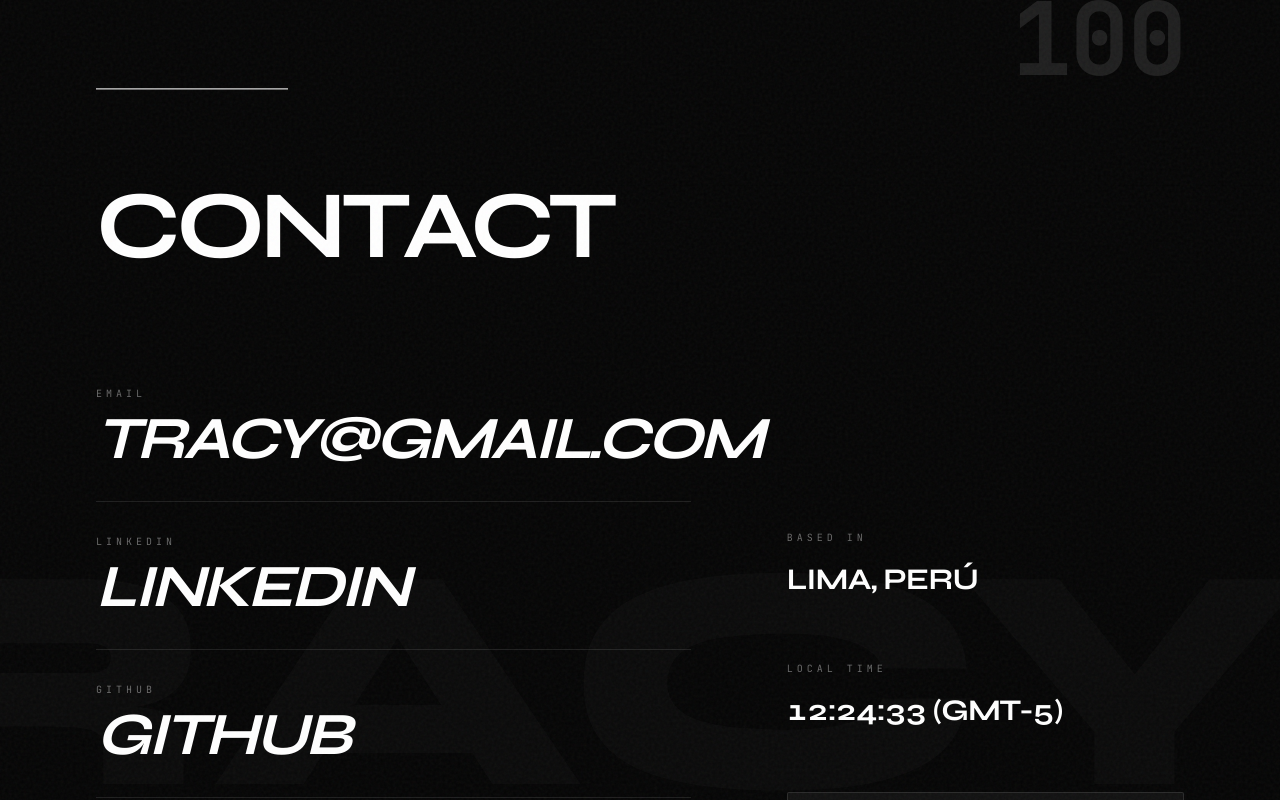
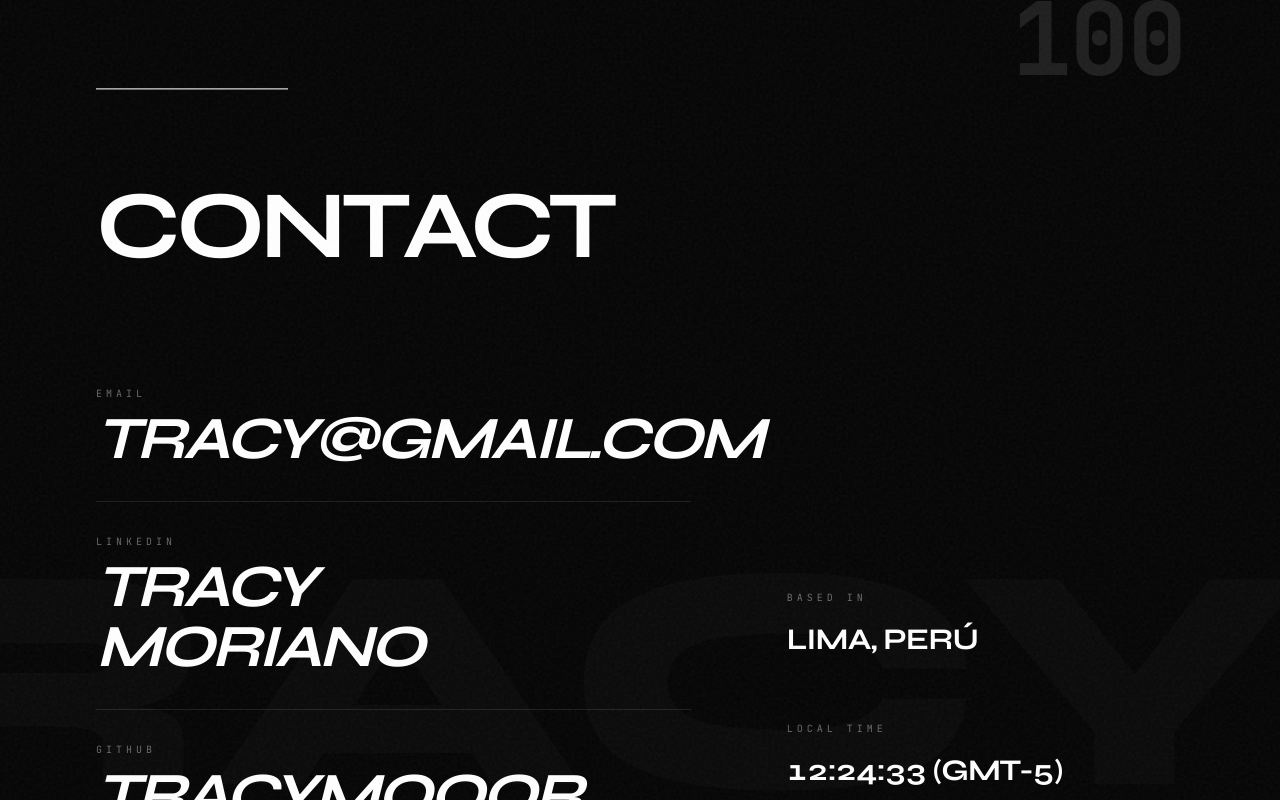
Before and after one commit to TracyMooor/PortafolioWebTracy, a React (Vite) app: page /contact in a window 1280 px wide. Built offline with nearby package versions, Linux system fonts and the light colour scheme.

Commit message:
changes made

```diff
--- a/components/ContactPage.tsx
+++ b/components/ContactPage.tsx
@@ -99,12 +99,12 @@ const ContactPage: React.FC = () => {
                             <SocialLink
                                 href="https://www.linkedin.com/in/tracymooor/"
                                 label={t('linkedin')}
-                                value="LinkedIn"
+                                value="Tracy Moriano"
                             />
                             <SocialLink
                                 href="https://github.com/TracyMooor"
                                 label={t('github')}
-                                value="GitHub"
+                                value="TracyMooor"
                             />
                             <SocialLink
                                 href="https://wa.me/51906936891"
--- a/components/Navbar.tsx
+++ b/components/Navbar.tsx
@@ -160,10 +160,10 @@ const Navbar: React.FC = () => {
                 key={item.id}
                 to={item.path}
                 onClick={(e) => handleNavClick(e as any, item.id)}
-                className="mono text-[9px] lg:text-[10px] uppercase tracking-[0.35em] text-white/50 hover:text-white transition-all relative group py-1 interactive"
+                className={`mono text-[9px] lg:text-[10px] uppercase tracking-[0.35em] transition-all relative group py-1 interactive ${location.pathname === item.path ? 'text-white' : 'text-white/50 hover:text-white'}`}
               >
                 {t(item.label)}
-                <span className="absolute bottom-0 left-0 w-0 h-px bg-white transition-all duration-500 group-hover:w-full" />
+                <span className={`absolute bottom-0 left-0 h-px bg-white transition-all duration-500 ${location.pathname === item.path ? 'w-full' : 'w-0 group-hover:w-full'}`} />
               </Link>
             ))}
           </div>
@@ -217,8 +217,8 @@ const Navbar: React.FC = () => {
               onClick={(e) => handleNavClick(e as any, item.id)}
               className="mobile-link group flex items-start gap-4 interactive"
             >
-              <span className="mono text-[12px] text-white/30 pt-2">{item.num}</span>
-              <span className="heading text-[12vw] leading-[1.1] uppercase font-bold tracking-tighter text-white transition-all duration-500 group-hover:italic group-hover:translate-x-4">
+              <span className={`mono text-[12px] pt-2 transition-colors duration-500 ${location.pathname === item.path ? 'text-white' : 'text-white/30'}`}>{item.num}</span>
+              <span className={`heading text-[12vw] leading-[1.1] uppercase font-bold tracking-tighter transition-all duration-500 group-hover:italic group-hover:translate-x-4 ${location.pathname === item.path ? 'text-white italic translate-x-4' : 'text-white/40'}`}>
                 {t(item.label)}
               </span>
             </Link>
```
